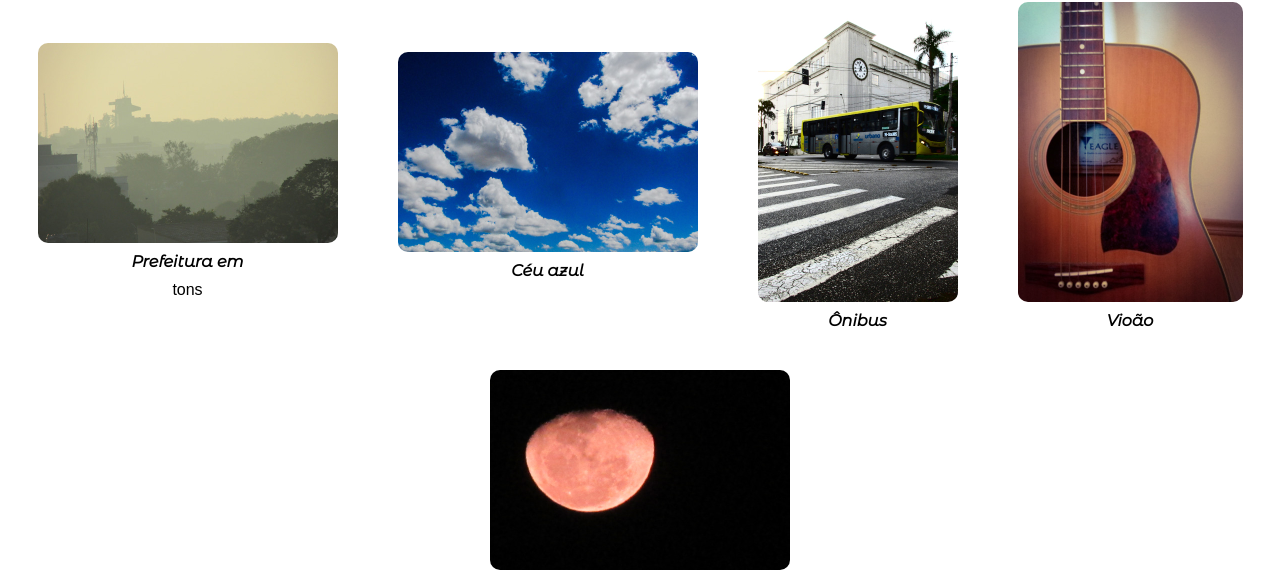
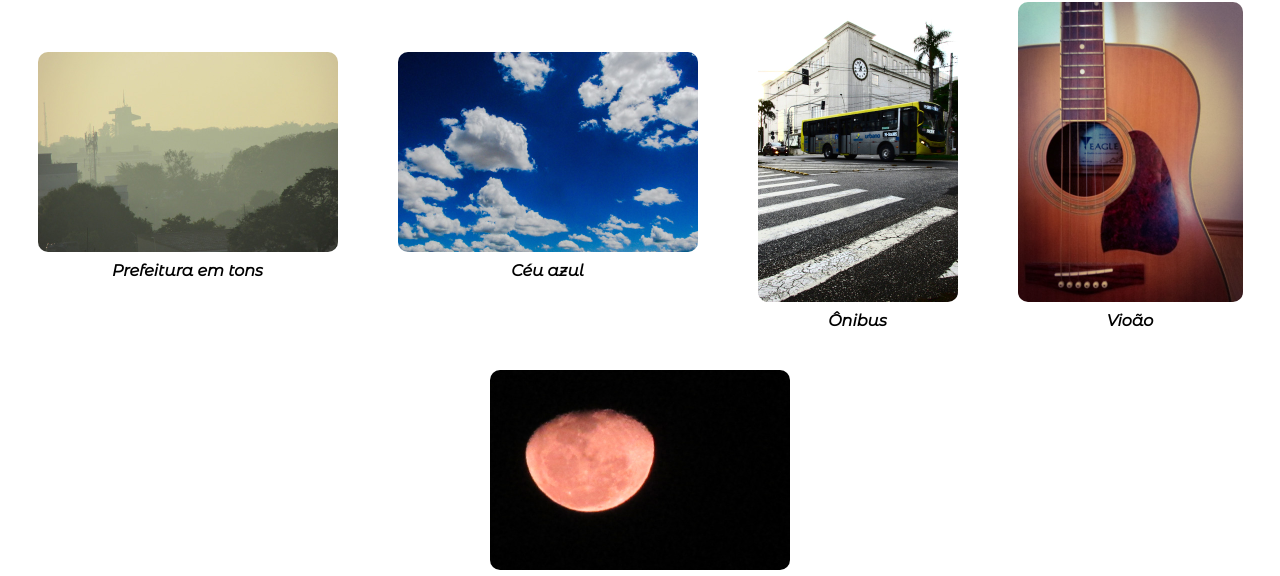
Before and after one commit to luisernani/fotosporernani, a plain HTML site: page corpage.html in a window 1280 px wide. Shown: the part 976-1552 px from the top of the page. Drawn offline with Linux system fonts and the light colour scheme.

Commit message:
Update corpage.html

```diff
--- a/corpage.html
+++ b/corpage.html
@@ -62,7 +62,7 @@
         </div>
         <div class="quadrado">
             <img src="cor08.jpg" alt="">
-            <p>Prefeitura em </p>tons
+            <p>Prefeitura em tons</p>
         </div>
         <div class="quadrado">
             <img src="cor09.jpg" alt="">
```
